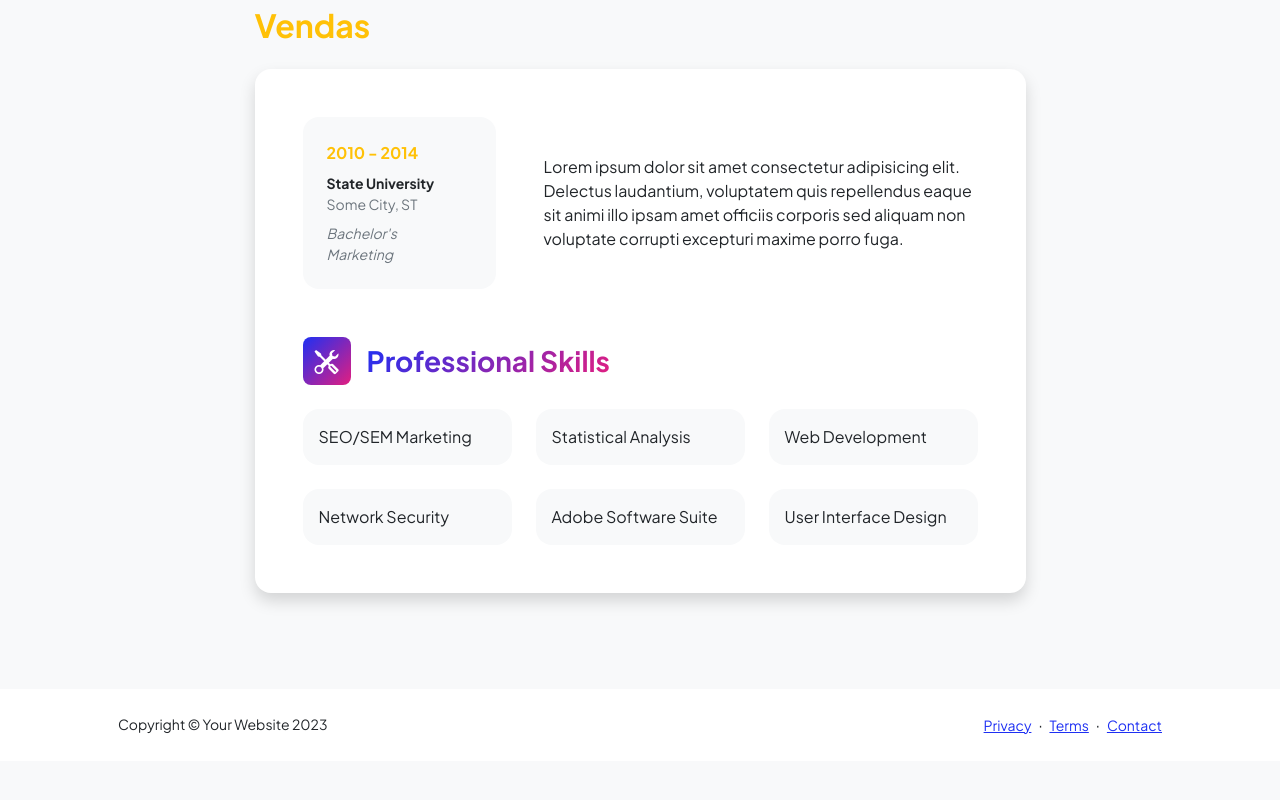
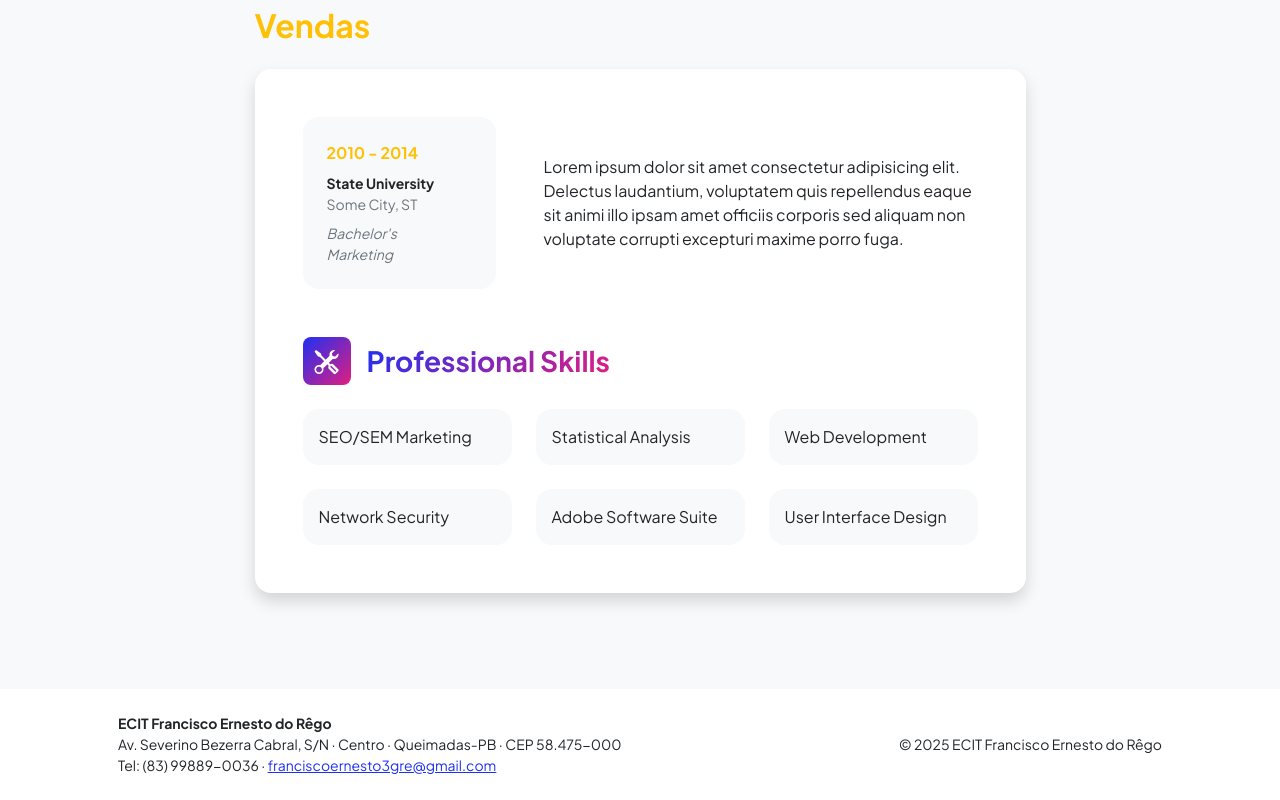
Before and after one commit to juventudedigital01/tecnico, a plain HTML site: page sobre.html in a window 1280 px wide. Shown: the part 1459-2259 px from the top of the page. Before the commit the page ends 2220 px from the top, so only its background shows below. Drawn offline with nearby package versions, Linux system fonts and the light colour scheme; a script that the page names is missing.

Commit message:
atualizando informações

```diff
--- a/sobre.html
+++ b/sobre.html
@@ -256,22 +256,27 @@
         </div>
     </main>
     <!-- Footer-->
-    <footer class="bg-white py-4 mt-auto">
+     <footer class="bg-white py-4 mt-auto">
         <div class="container px-5">
             <div class="row align-items-center justify-content-between flex-column flex-sm-row">
                 <div class="col-auto">
-                    <div class="small m-0">Copyright &copy; Your Website 2023</div>
+                    <div class="small m-0">
+                        <strong>ECIT Francisco Ernesto do Rêgo</strong><br>
+                        Av. Severino Bezerra Cabral, S/N · Centro · Queimadas-PB · CEP 58.475-000<br>
+                        Tel: (83) 99889-0036 ·
+                        <a href="mailto:franciscoernesto3gre@gmail.com">franciscoernesto3gre@gmail.com</a>
+                    </div>
                 </div>
                 <div class="col-auto">
-                    <a class="small" href="#!">Privacy</a>
-                    <span class="mx-1">&middot;</span>
-                    <a class="small" href="#!">Terms</a>
-                    <span class="mx-1">&middot;</span>
-                    <a class="small" href="#!">Contact</a>
+                    <div class="small m-0">&copy; <span id="year"></span> ECIT Francisco Ernesto do Rêgo</div>
                 </div>
             </div>
         </div>
     </footer>
+    <script>
+        // atualiza ano automaticamente
+        document.getElementById('year').textContent = new Date().getFullYear();
+    </script>
     <!-- Bootstrap core JS-->
     <script src="https://cdn.jsdelivr.net/npm/bootstrap@5.2.3/dist/js/bootstrap.bundle.min.js"></script>
     <!-- Core theme JS-->
```
